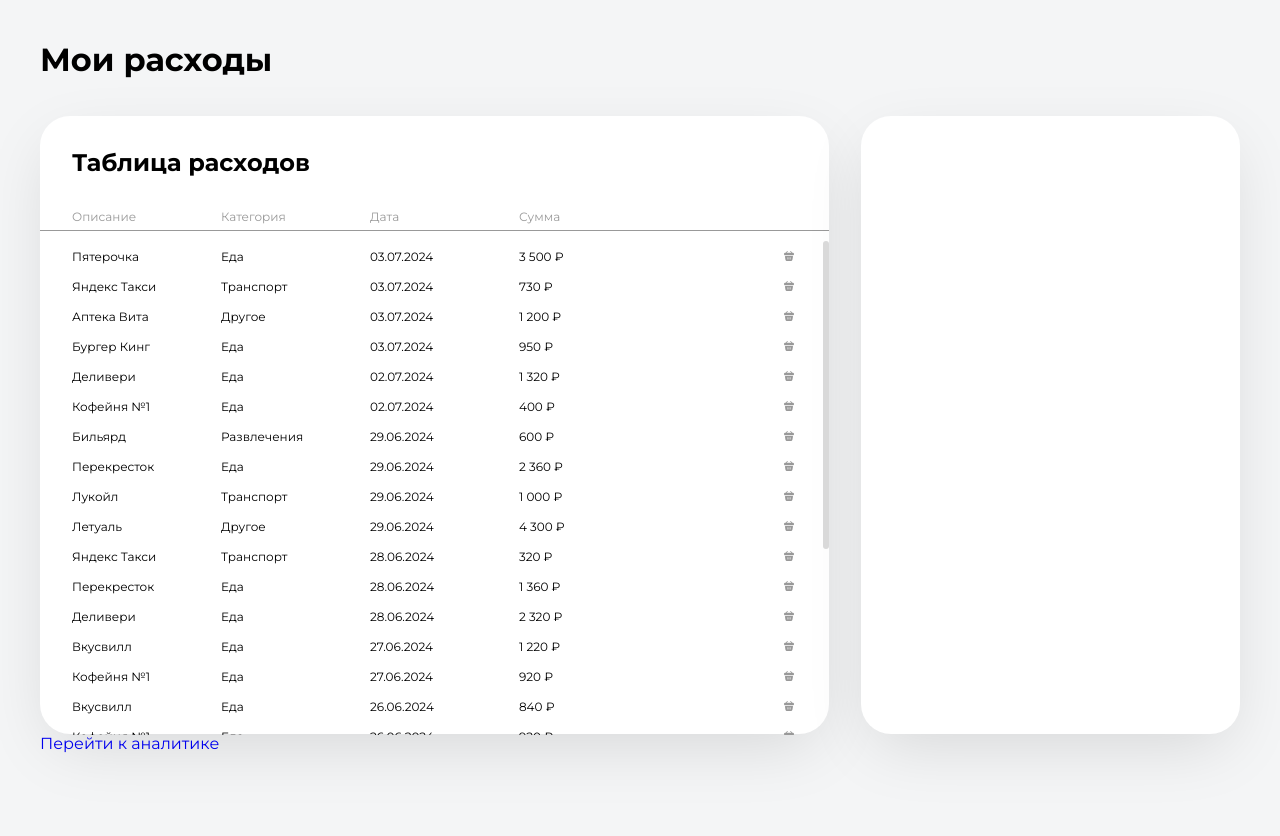
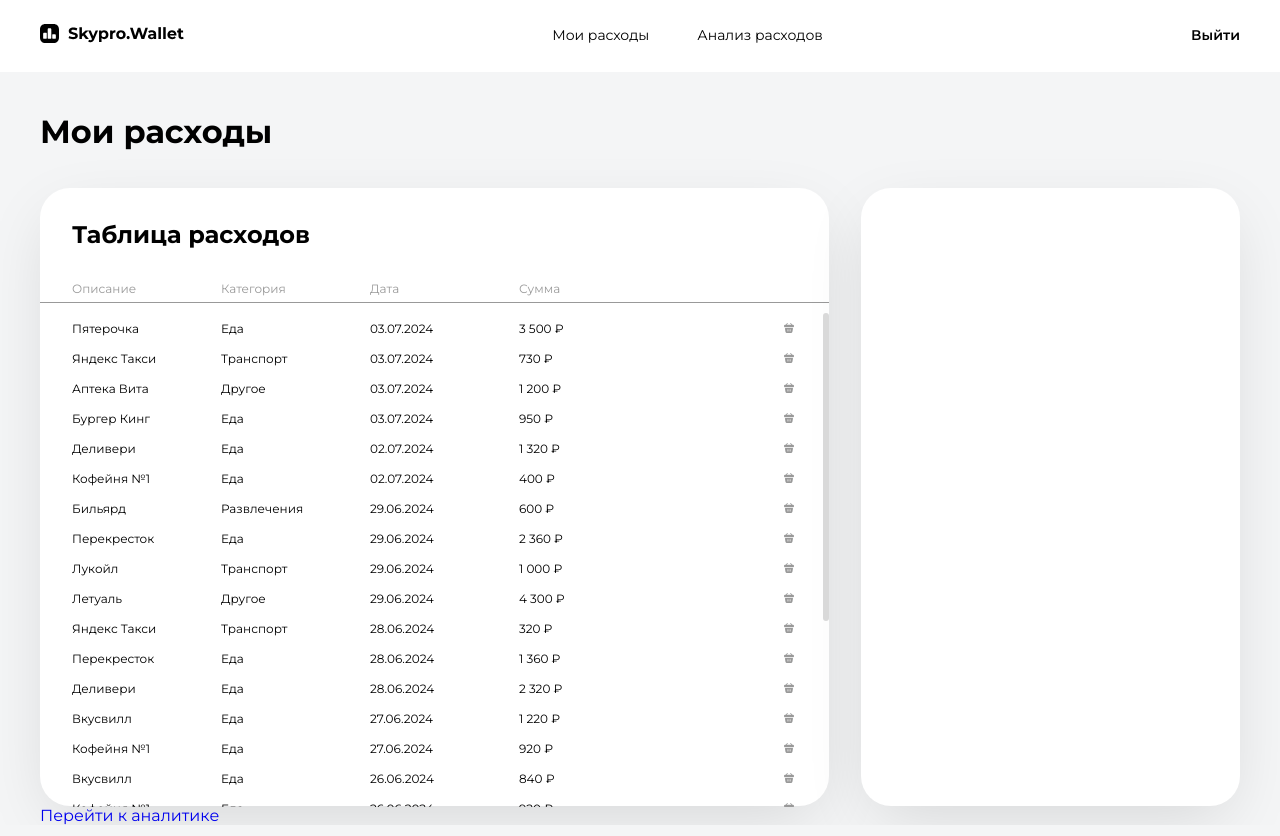
Before and after one commit to kors-ak/skypro-wallet, a React (Vite) app: page / in a window 1280 px wide. Built offline with nearby package versions, Linux system fonts and the light colour scheme.

Commit message:
создала компонент хедера без логики

```diff
--- a/src/components/Analytics/Analytics.jsx
+++ b/src/components/Analytics/Analytics.jsx
@@ -1,11 +1,12 @@
 import { Link } from 'react-router-dom'
 import { SContent, SHeading, SMain } from './Analytics.styled'
 import Calendar from '../Calendar/Calendar'
+import { Header } from '../Header/Header'
 
 const Analytics = () => {
   return (
     <>
-      {/* <Header /> */}
+      <Header />
       <SMain>
         <SHeading>Анализ расходов</SHeading>
 
--- /dev/null
+++ b/src/components/Header/Header.jsx
@@ -0,0 +1,29 @@
+import { Link } from "react-router-dom";
+import {
+	SContent,
+	SExitButton,
+	SHeader,
+	SLogo,
+	SPagesLinks,
+} from "./Header.styled";
+
+export const Header = () => {
+	return (
+		<SHeader>
+			<SContent>
+				<SLogo>
+					<Link to='/'>
+						<img src="logo2.svg" />
+					</Link>
+				</SLogo>
+				<SPagesLinks>
+					<Link to="/">Мои расходы</Link>
+					<Link to="/analytics">Анализ расходов</Link>
+				</SPagesLinks>
+				<SExitButton>
+					<Link to="">Выйти</Link>
+				</SExitButton>
+			</SContent>
+		</SHeader>
+	);
+};
--- /dev/null
+++ b/src/components/Header/Header.styled.js
@@ -0,0 +1,40 @@
+import styled from "styled-components";
+
+export const SHeader = styled.header`
+	background-color: #ffffff;
+`;
+export const SContent = styled.div`
+	padding-left: calc(50% - 600px);
+	padding-right: calc(50% - 600px);
+	padding-top: 24px;
+	padding-bottom: 24px;
+	display: flex;
+	justify-content: space-between;
+	align-items: center;
+`;
+export const SLogo = styled.a`
+
+`;
+
+export const SPagesLinks = styled.div`
+  display: flex;
+  gap: 48px;
+
+  a {
+    font-weight: 400;
+    font-size: 14px;
+    line-height: 170%;
+    color: black;
+  }
+`;
+
+export const SExitButton = styled.button`
+  background-color: transparent;
+
+  a {
+    font-weight: 600;
+    font-size: 14px;
+    line-height: 170%;
+    color: black;
+  }
+`;
--- a/src/components/Main/Main.jsx
+++ b/src/components/Main/Main.jsx
@@ -1,11 +1,12 @@
 import { Link } from 'react-router-dom'
 import { SContent, SHeading, SMain } from './Main.styled'
 import { ExpensesTable } from '../ExpensesTable/ExpensesTable'
+import { Header } from '../Header/Header'
 
 const Main = () => {
   return (
     <>
-      {/* @TODO: добавить <Header /> */}
+      <Header />
       <SMain>
         <SHeading>Мои расходы</SHeading>
 
```
Also changed, not shown: public/logo2.svg (added), 1 other file (tests, documents, lock files or other folders).
